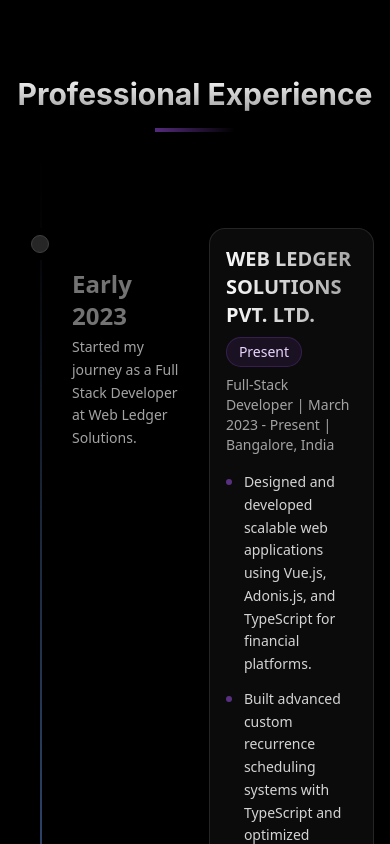
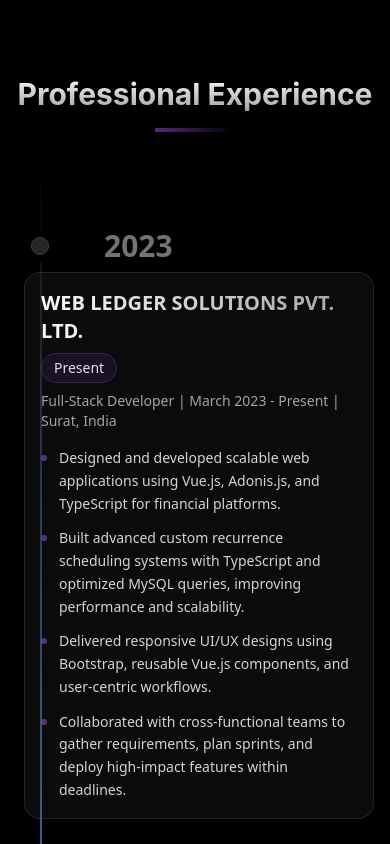
Before and after one commit to abhayfaldu/abhayfaldu.github.io, a React (Create React App) app in the folder frontend/: page / in a window 390 px wide. Shown: the part 2280-3124 px from the top of the page. Built offline with nearby package versions, Linux system fonts and the light colour scheme; a web font is replaced by a local one.

Commit message:
wip: working on responsiveness

```diff
--- a/frontend/src/components/Experience.jsx
+++ b/frontend/src/components/Experience.jsx
@@ -5,8 +5,6 @@ import { Timeline } from "./ui/timeline";
 const experienceData = [
 	{
 		title: "2023",
-		mobileTitle: "Early 2023",
-		description: "Started my journey as a Full Stack Developer at Web Ledger Solutions.",
 		content: (
 			<div className="group relative p-4 sm:p-8 bg-neutral-900/50 backdrop-blur-sm rounded-2xl border border-neutral-700/50 hover:border-purple-500/50 transition-all duration-300">
 				<div className="absolute inset-0 rounded-2xl bg-gradient-to-b from-purple-500/5 to-transparent opacity-0 group-hover:opacity-100 transition-opacity" />
@@ -22,7 +20,7 @@ const experienceData = [
 							</span>
 						</div>
 						<p className="text-neutral-400 text-sm sm:text-[15px] font-medium">
-							Full-Stack Developer | March 2023 - Present | Bangalore, India
+							Full-Stack Developer | March 2023 - Present | Surat, India
 						</p>
 					</div>
 
@@ -45,8 +43,6 @@ const experienceData = [
 	},
 	{
 		title: "2022",
-		mobileTitle: "Late 2022",
-		description: "Completed intensive full-stack development training at Masai School.",
 		content: (
 			<div className="group relative p-4 sm:p-8 bg-neutral-900/50 backdrop-blur-sm rounded-2xl border border-neutral-700/50 hover:border-purple-500/50 transition-all duration-300">
 				<div className="absolute inset-0 rounded-2xl bg-gradient-to-b from-purple-500/5 to-transparent opacity-0 group-hover:opacity-100 transition-opacity" />
@@ -79,8 +75,6 @@ const experienceData = [
 	},
 	{
 		title: "2021",
-		mobileTitle: "Early 2021",
-		description: "Started my engineering journey at L. D. College of Engineering.",
 		content: (
 			<div className="group relative p-4 sm:p-8 bg-neutral-900/50 backdrop-blur-sm rounded-2xl border border-neutral-700/50 hover:border-purple-500/50 transition-all duration-300">
 				<div className="absolute inset-0 rounded-2xl bg-gradient-to-b from-purple-500/5 to-transparent opacity-0 group-hover:opacity-100 transition-opacity" />
--- a/frontend/src/components/ui/timeline.jsx
+++ b/frontend/src/components/ui/timeline.jsx
@@ -30,27 +30,19 @@ export const Timeline = ({ data }) => {
 		<div className="w-full bg-black font-sans" ref={containerRef}>
 			<div ref={ref} className="relative max-w-7xl mx-auto pb-20">
 				{data.map((item, index) => (
-					<div key={index} className="flex justify-start pt-24 sm:pt-40 gap-4 sm:gap-10">
-						<div className="sticky flex flex-col sm:flex-row z-40 sm:items-center top-24 sm:top-40 self-start max-w-[180px] sm:max-w-sm w-full">
+					<div key={index} className="md:flex justify-start pt-24 sm:pt-40 gap-4 sm:gap-10">
+						<div className="sticky  flex flex-col sm:flex-row z-40 sm:items-center top-24 sm:top-40 self-start sm:max-w-sm">
 							<div className="flex items-center mb-2 sm:mb-0">
 								<div className="h-8 sm:h-10 relative sm:absolute left-2 sm:left-3 w-8 sm:w-10 rounded-full bg-black flex items-center justify-center">
 									<div className="h-3 sm:h-4 w-3 sm:w-4 rounded-full bg-neutral-800 border border-neutral-700 p-2" />
 								</div>
-								<h3 className="hidden sm:block text-3xl sm:text-5xl font-bold pl-14 sm:pl-20 text-neutral-500">
+								<h3 className="block text-3xl sm:text-5xl font-bold pl-14 sm:pl-20 text-neutral-500">
 									{item.title}
 								</h3>
 							</div>
-							<div className="pl-14 sm:hidden space-y-1">
-								<h3 className="text-2xl font-bold text-neutral-500">
-									{item.mobileTitle}
-								</h3>
-								<p className="text-sm text-neutral-400 leading-relaxed">
-									{item.description}
-								</p>
-							</div>
 						</div>
 
-						<div className="relative pl-2 sm:pl-4 w-full">
+						<div className="relative pl-2 xs:pl-4 xs:pl-[5rem] xs:mt-4 md:w-full">
 							{item.content}
 						</div>
 					</div>
```
